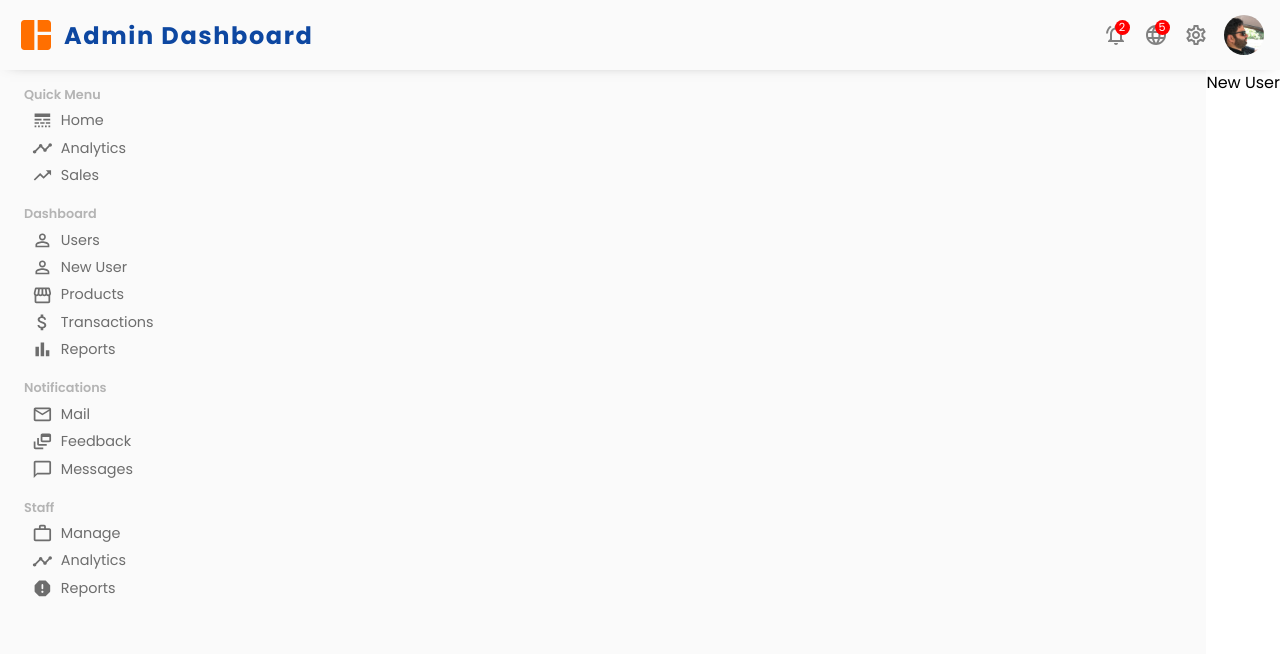
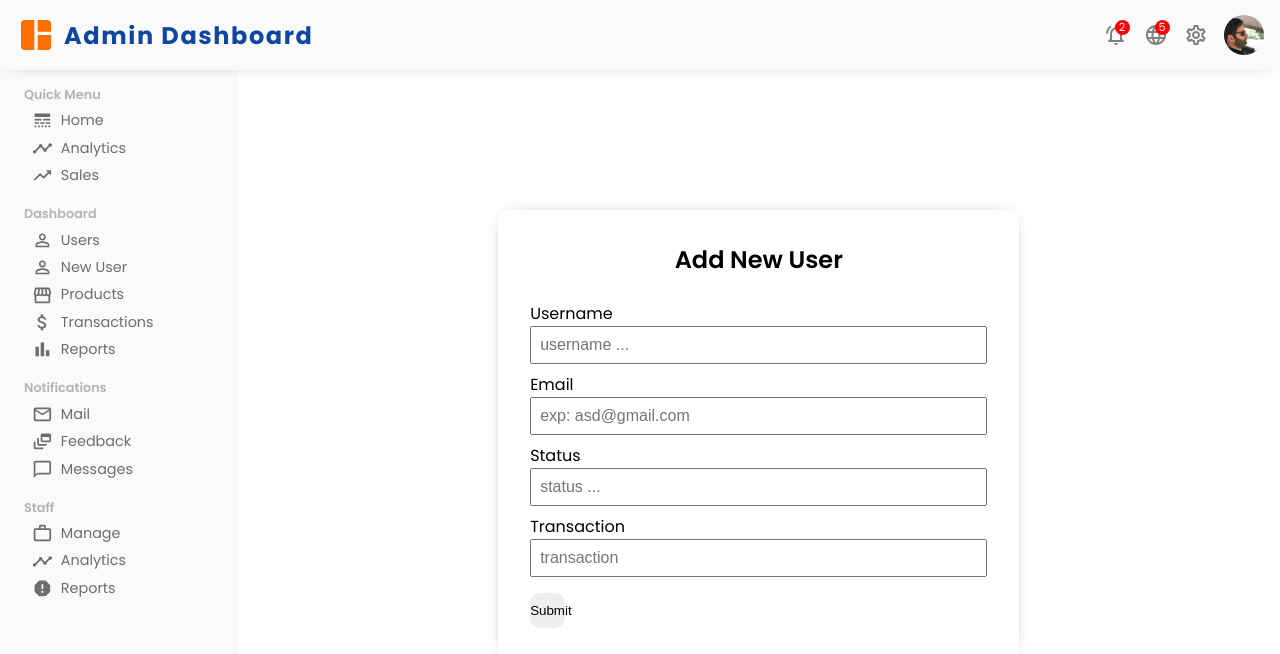
Before and after one commit to saeid-gholami/Admin-Dashboard, a React (Vite) app: page /newUser in a window 1280 px wide. Shown: the top 654 px of the page. Built offline with nearby package versions, Linux system fonts and the light colour scheme.

Commit message:
coding new user feature

```diff
--- a/src/pages/newUser/NewUser.css
+++ b/src/pages/newUser/NewUser.css
@@ -0,0 +1,35 @@
+.newUser {
+    flex: 5.5;
+    display: flex;
+    align-items: center;
+    justify-content: center;
+}
+
+.newUser__wrapper {
+    width: 50%;
+    padding: 2rem;
+    box-shadow: 0 0 15px -10px rgba(0, 0, 0, 0.75);
+    border-radius: 10px;
+    -webkit-border-radius: 10px;
+    -moz-border-radius: 10px;
+    -ms-border-radius: 10px;
+    -o-border-radius: 10px;
+}
+
+.newUser__title {
+    font-size: 24px;
+    font-weight: 600;
+    text-align: center;
+    margin-bottom: 1.5rem;
+}
+
+.form__item {
+    margin-bottom: 0.5rem;
+}
+
+.form__input {
+    display: block;
+    width: 100%;
+    padding: 0.5rem 0.5rem;
+    font-size: 1rem;
+}
--- a/src/pages/newUser/NewUser.jsx
+++ b/src/pages/newUser/NewUser.jsx
@@ -4,7 +4,28 @@ import "./NewUser.css"
 export default function NewUser() {
     return (
         <div className='newUser'>
-            <span>New User</span>
+            <div className="newUser__wrapper">
+                <h3 className="newUser__title">Add New User</h3>
+                <form className="form">
+                    <div className="form__item">
+                        <label htmlFor="username" className='form__label'>Username</label>
+                        <input type="text" id='username' className='form__input' placeholder='username ...' />
+                    </div>
+                    <div className="form__item">
+                        <label htmlFor="email" className='form__label'>Email</label>
+                        <input type="email" id='email' className='form__input' placeholder='exp: asd@gmail.com' />
+                    </div>
+                    <div className="form__item">
+                        <label htmlFor="status" className='form__label'>Status</label>
+                        <input type="text" id='status' className='form__input' placeholder='status ...' />
+                    </div>
+                    <div className="form__item">
+                        <label htmlFor="transaction" className='form__label'>Transaction</label>
+                        <input type="text" id='transaction' className='form__input' placeholder='transaction' />
+                    </div>
+                    <button className="form__btn">Submit</button>
+                </form>
+            </div>
         </div>
     )
 }
```
